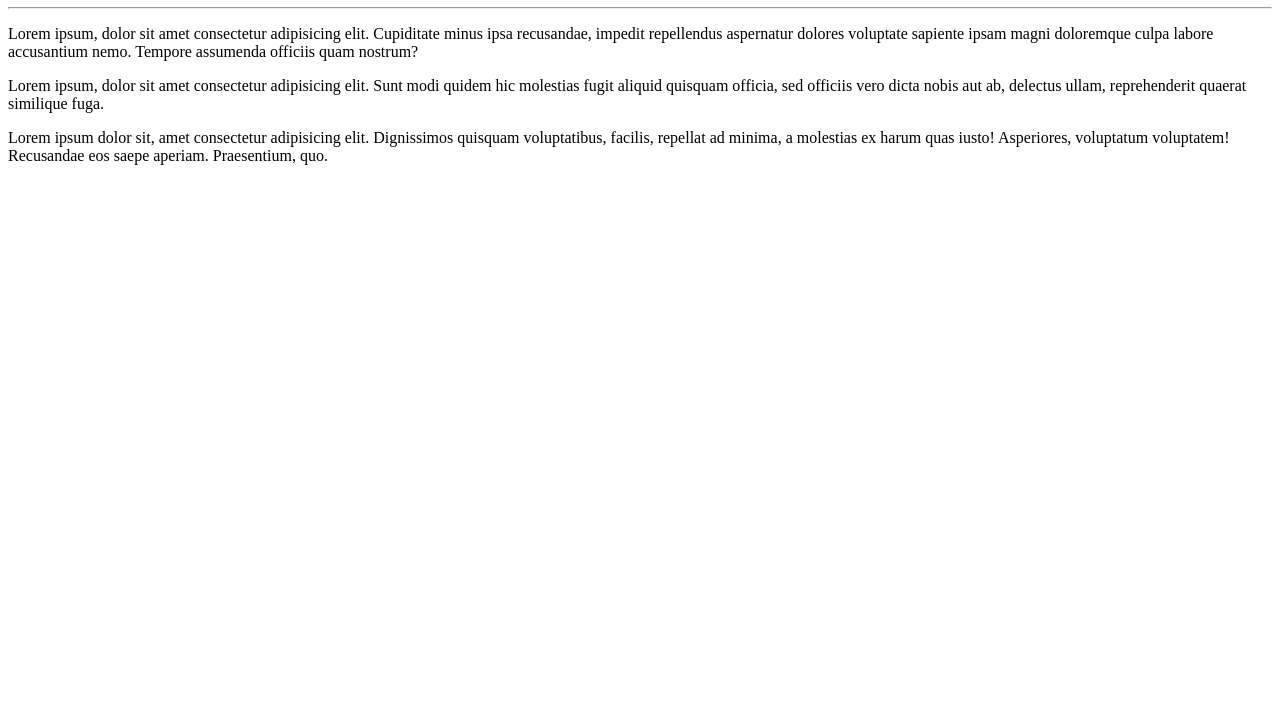
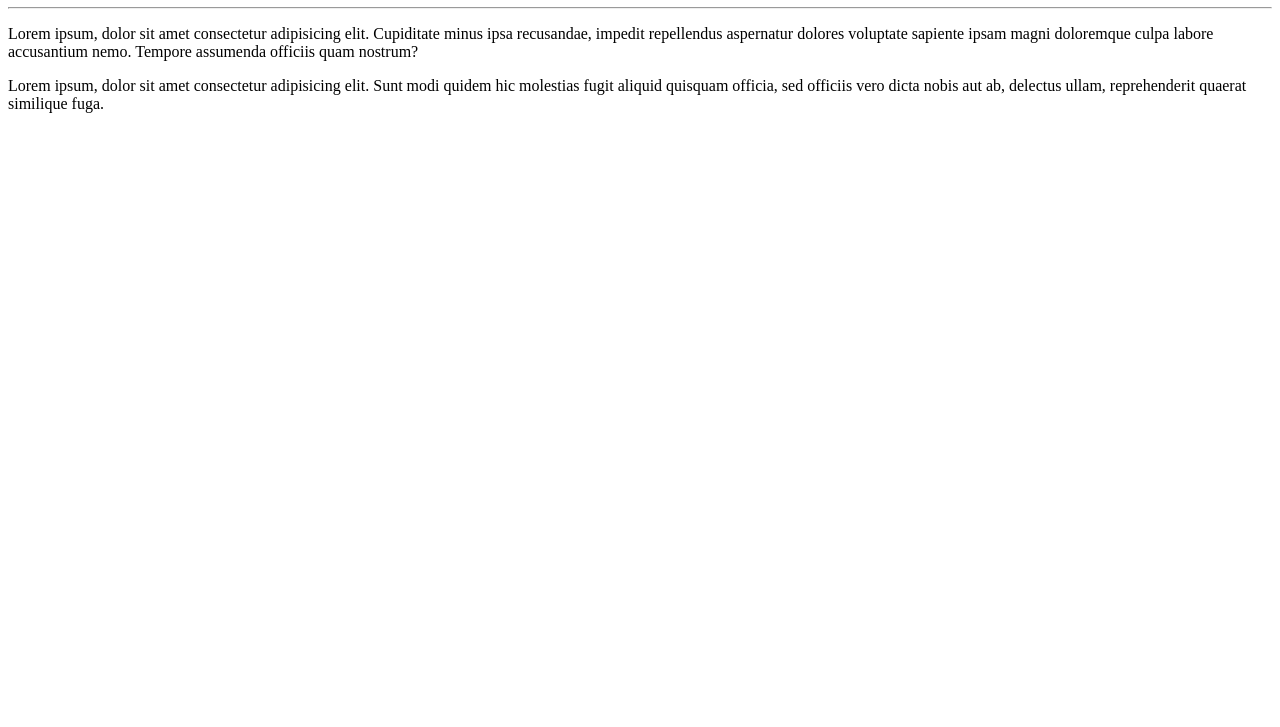
Before and after one commit to rafaeloliveiraa/Ola-Mundo, a plain HTML site: page site-exemplo/index.html in a window 1280 px wide. Shown: the part 73-800 px from the top of the page. Drawn offline with Linux system fonts and the light colour scheme.

Commit message:
Alteração

```diff
--- a/site-exemplo/index.html
+++ b/site-exemplo/index.html
@@ -10,6 +10,5 @@
     <hr>
     <p>Lorem ipsum, dolor sit amet consectetur adipisicing elit. Cupiditate minus ipsa recusandae, impedit repellendus aspernatur dolores voluptate sapiente ipsam magni doloremque culpa labore accusantium nemo. Tempore assumenda officiis quam nostrum?</p>
     <p>Lorem ipsum, dolor sit amet consectetur adipisicing elit. Sunt modi quidem hic molestias fugit aliquid quisquam officia, sed officiis vero dicta nobis aut ab, delectus ullam, reprehenderit quaerat similique fuga.</p>
-    <p>Lorem ipsum dolor sit, amet consectetur adipisicing elit. Dignissimos quisquam voluptatibus, facilis, repellat ad minima, a molestias ex harum quas iusto! Asperiores, voluptatum voluptatem! Recusandae eos saepe aperiam. Praesentium, quo.</p>
 </body>
 </html>
```
Also changed, not shown: 1 other file.
